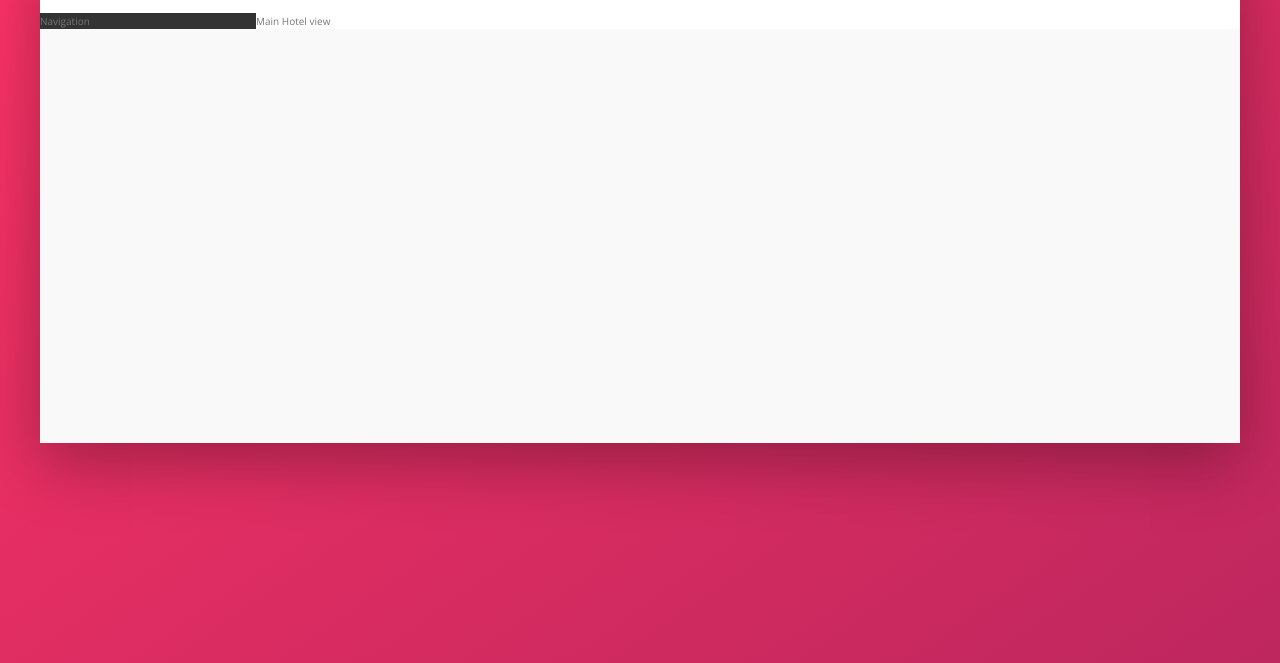
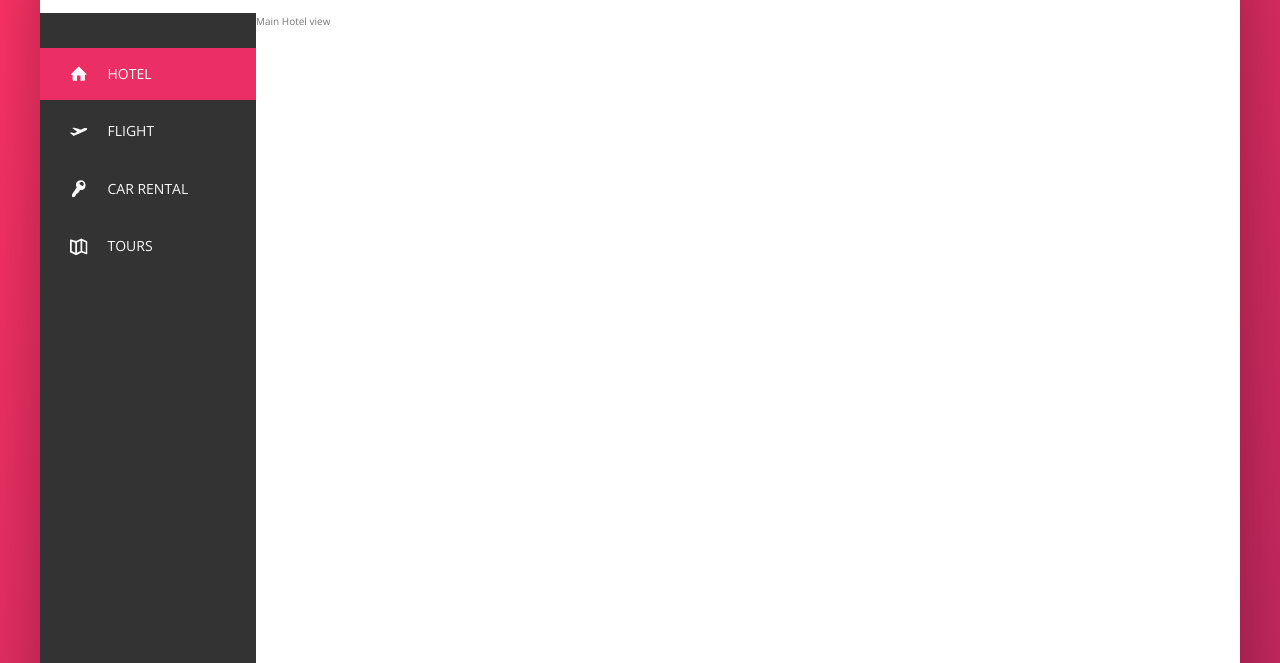
Before and after one commit to KamiBodur/trillo, a website: page index.html in a window 1280 px wide. Shown: the part 137-800 px from the top of the page. Drawn offline with nearby package versions, Linux system fonts and the light colour scheme.

Commit message:
navigation part

```diff
--- a/index.html
+++ b/index.html
@@ -45,9 +45,56 @@
                     </div>
                 </nav>
             </header>
+
+
+
             <div class="content">
                 <nav class="sidebar">
-                    Navigation
+                    <ul class="side-nav">
+                        <li class="side-nav__item side-nav__item--active">
+                            <a href="#" class="side-nav__link">
+                                <svg class="side-nav__icon">
+                                    <!-- it is the same http request so it is counted as one! -->
+                                    <use xlink:href="img/sprite.svg#icon-home"></use>
+                                </svg>
+                                <span>Hotel</span>
+                            </a>
+                        </li>
+
+                        <li class="side-nav__item">
+                            <a href="#" class="side-nav__link">
+                                <svg class="side-nav__icon">
+                                    <!-- it is the same http request so it is counted as one! -->
+                                    <use xlink:href="img/sprite.svg#icon-aircraft-take-off"></use>
+                                </svg>
+                                <span>Flight</span>
+                            </a>
+                        </li>
+
+                        <li class="side-nav__item">
+                            <a href="#" class="side-nav__link">
+                                <svg class="side-nav__icon">
+                                    <!-- it is the same http request so it is counted as one! -->
+                                    <use xlink:href="img/sprite.svg#icon-key"></use>
+                                </svg>
+                                <span>Car rental</span>
+                            </a>
+                        </li>
+
+                        <li class="side-nav__item">
+                            <a href="#" class="side-nav__link">
+                                <svg class="side-nav__icon">
+                                    <!-- it is the same http request so it is counted as one! -->
+                                    <use xlink:href="img/sprite.svg#icon-map"></use>
+                                </svg>
+                                <span>Tours</span>
+                            </a>
+                        </li>
+                    </ul>
+
+                    <div class="legal">
+                        &copy; 2017 by Trillo. All rights reserved. Created by Jonas Schmedtmann.
+                    </div>
                 </nav>
                 <main class="hotel-view">
                     Main Hotel view
--- a/sass/_components.scss
+++ b/sass/_components.scss
@@ -131,3 +131,79 @@
         margin-right: 1rem;
     }
 }
+
+
+////////////////////////////////////////
+// SIDE NAVIGATION
+
+.side-nav {
+    font-size: 1.4rem;
+    list-style: none;
+    margin-top: 3.5rem;
+
+    &__item {
+        position: relative;
+
+        &:not(:last-child) {
+            margin-bottom: .5rem;
+        }
+    }
+
+    &__item::before {
+        content: "";
+        position: absolute;
+        top: 0;
+        left: 0;
+        height: 100%;
+        width: 3px;
+        background-color: var(--color-primary);
+        transform: scaleY(0);
+        // transform-origin: bottom;
+        transition: transform .2s, width .4s cubic-bezier(1,0,0,1) .2s, background-color .1s;
+    }
+
+    &__item:hover::before,
+    &__item--active::before {
+        transform: scaleY(1);
+        width: 100%;
+    }
+
+    &__item:active::before {
+        background-color: var(--color-primary-light);
+    }
+
+    &__link:link,
+    &__link:visited {
+        color: var(--color-grey-light-1);
+        text-decoration: none;
+        text-transform: uppercase;
+        display: block;
+        padding: 1.5rem 3rem;
+
+        display: flex;
+        align-items: center;
+
+        // z-index works only when we have postion specified
+        position: relative;
+        z-index: 10;
+    }
+
+    &__icon {
+        height: 1.75rem;
+        width: 1.75rem;
+        margin-right: 2rem;
+        // it uses parent color attribute
+        fill: currentColor;
+    }
+}
+
+
+////////////////////////////////////////
+// LEGAL TEXT
+
+.legal {
+    font-size: 1.2rem;
+    text-align: center;
+    padding: 2.5rem;
+    color: var(--color-light-grey-4);
+}
--- a/sass/_layout.scss
+++ b/sass/_layout.scss
@@ -26,10 +26,16 @@
     background-color: var(--color-grey-dark-1);
 
     flex: 0 0 18%;
+
+    // here we have changed the MAIN AXIS direction and then we are able to create space between legal text and sied-nav using justify-content which works only on the MAIN AXIS
+    display: flex;
+    flex-direction: column;
+    justify-content: space-between;
 }
 
 .hotel-view {
     background-color: #fff;
+    height: 80rem;
 
     flex:1;
 }
```
Also changed, not shown: css/style.css.
